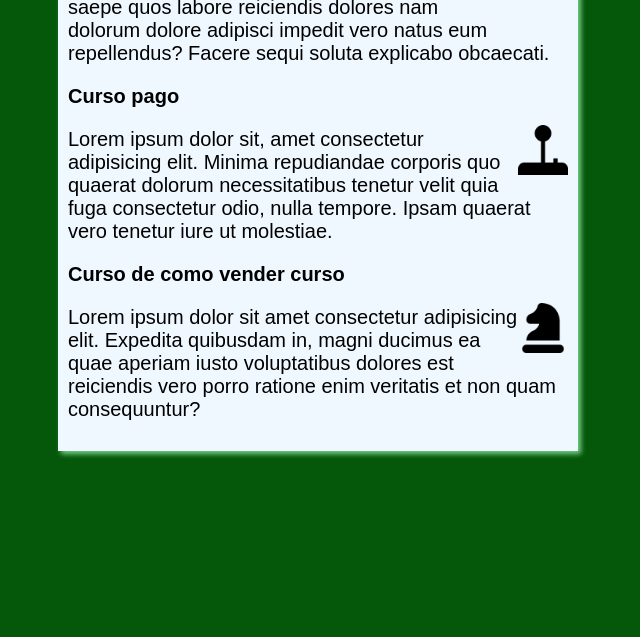
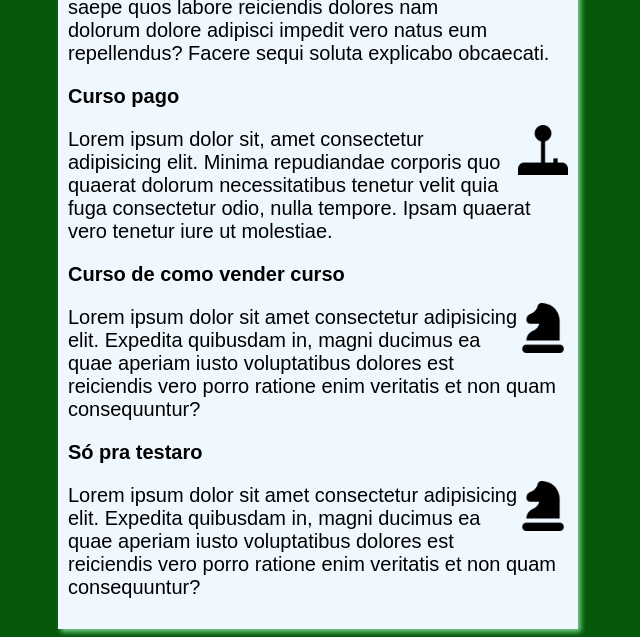
Before and after one commit to felipenunes-tech/aprendendo, a plain HTML site: page index.html in a window 1280 px wide. Shown: the part 164-801 px from the top of the page, without its empty margins (322-962 px from the left). Drawn offline with Linux system fonts and the light colour scheme.

Commit message:
Novo artigo adicionado

```diff
--- a/index.html
+++ b/index.html
@@ -27,6 +27,11 @@
             <img src="imgs/chess-knight-alt.png" alt="Como vender curso">
             <p>Lorem ipsum dolor sit amet consectetur adipisicing elit. Expedita quibusdam in, magni ducimus ea quae aperiam iusto voluptatibus dolores est reiciendis vero porro ratione enim veritatis et non quam consequuntur?</p>
         </article>
+        <article>
+            <h2>Só pra testaro</h2>
+            <img src="imgs/chess-knight-alt.png" alt="Como vender curso">
+            <p>Lorem ipsum dolor sit amet consectetur adipisicing elit. Expedita quibusdam in, magni ducimus ea quae aperiam iusto voluptatibus dolores est reiciendis vero porro ratione enim veritatis et non quam consequuntur?</p>
+        </article>
     </main>
 
 </body>
```
